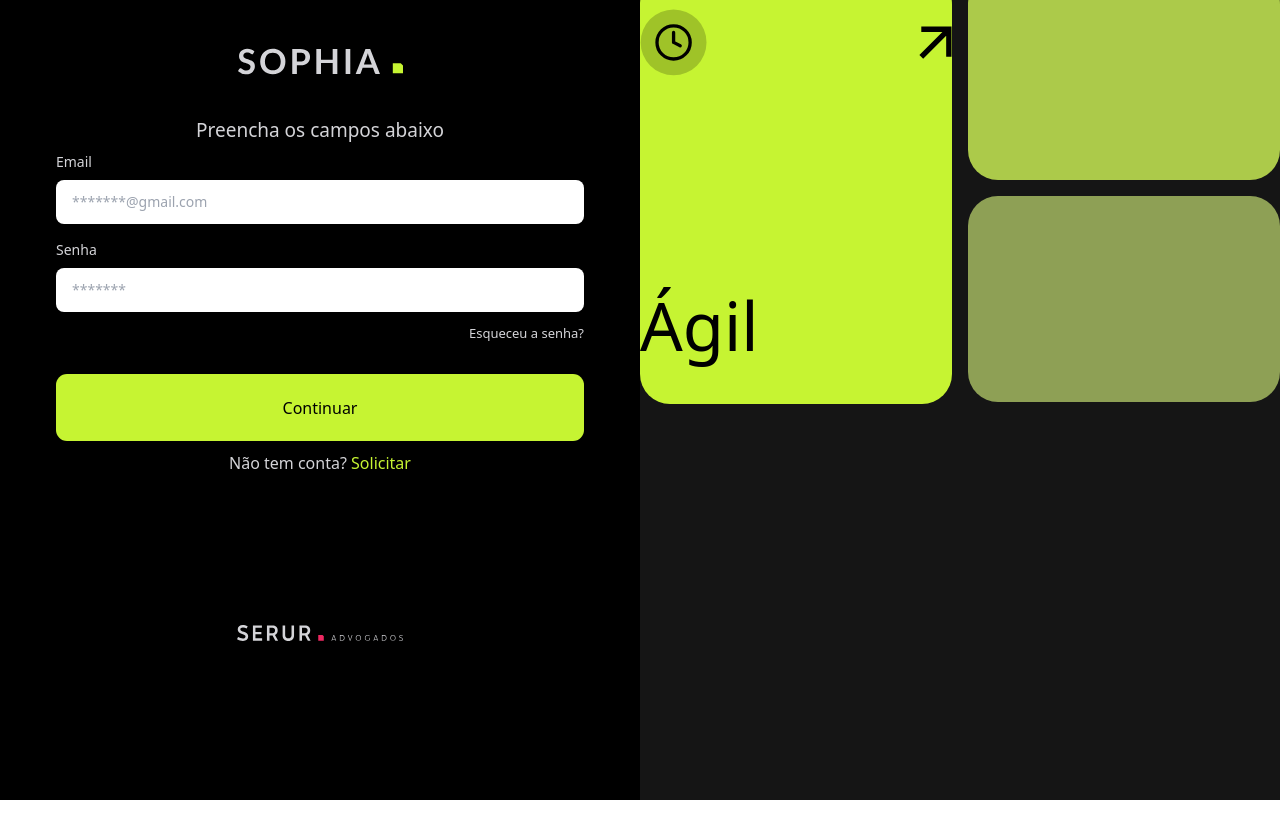
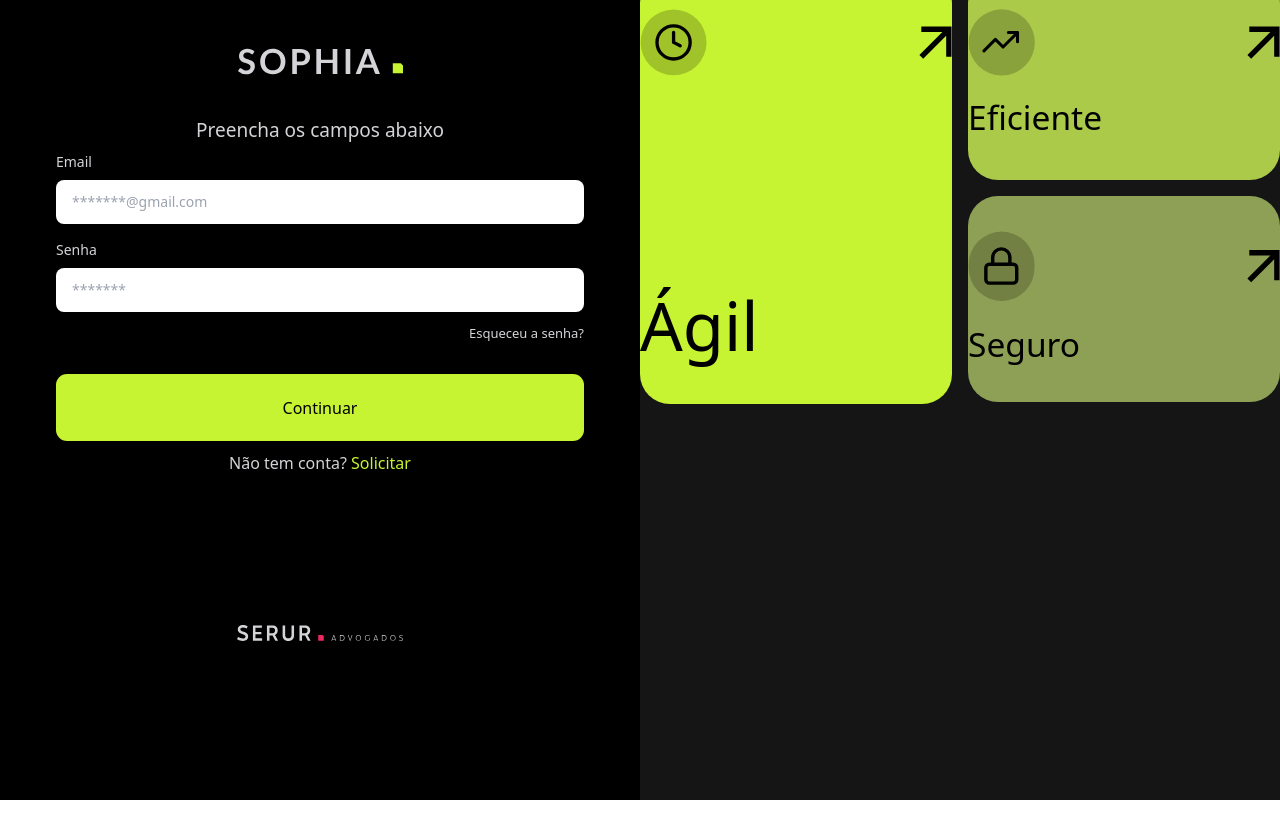
Before and after one commit to revelatiostudio/serur-login, a Next.js app: page / in a window 1280 px wide. Built offline with nearby package versions, Linux system fonts and the light colour scheme.

Commit message:
desenvolvimento divisoes

```diff
--- a/src/app/page.css
+++ b/src/app/page.css
@@ -115,13 +115,38 @@
     margin-left: 1rem;
 }
 
+
 .eficiencia{
     width: 100%;
     max-width: 24.0625rem;
     height: 12.875rem;
     background-color: var(--color-verde-medio);
     border-radius: 30px;
+    display: flex;
+    flex-direction: column;
+    align-items: center;
 }
+.eficiencia .eficiencia-div{
+    display: flex;
+    justify-content: space-between;
+    width: 100%;
+    max-width: 19.8125rem;
+    margin-top: 2.1875rem;
+}
+
+.eficiencia .eficiencia-text{
+    width: 100%;
+    max-width: 317px;
+    align-items: end;
+    margin-top: 16px;
+}
+.eficiencia .eficiencia-text h2{
+    font-size: 33.5px;
+    font-weight: 400;
+    line-height: 150%;
+}
+
+
 .seguro{
     width: 100%;
     max-width: 24.0625rem;
@@ -129,5 +154,29 @@
     background-color: var(--color-verde-escuro);
     border-radius: 30px;
     margin-top: 1rem;
+    display: flex;
+    flex-direction: column;
+    align-items: center;
 
 }
+
+.seguro .seguro-div{
+    display: flex;
+    justify-content: space-between;
+    width: 100%;
+    max-width: 19.8125rem;
+    margin-top: 2.1875rem;
+}
+
+.seguro .seguro-text{
+    width: 100%;
+    max-width: 19.8125rem;
+    align-items: end;
+    margin-top: 1.125rem;
+}
+
+.seguro .seguro-text h2{
+    font-size: 33.5px;
+    font-weight: 400;
+    line-height: 150%;
+}
--- a/src/app/page.js
+++ b/src/app/page.js
@@ -4,6 +4,8 @@ import sophiaLogo from '../assets/sophiaLogo.svg'
 import serur from '../assets/serur.svg'
 import relogio from '../assets/relogio.svg'
 import setap from '../assets/setap.svg'
+import crescente from '../assets/crescente.svg'
+import cadeado from '../assets/cadeado.svg'
 import Image from 'next/image'
 
 export default function Home() {
@@ -78,9 +80,45 @@ export default function Home() {
 
           <div className="divisao">
             <div className="eficiencia">
+              <div className="eficiencia-div">
+                <Image
+                  src={crescente}
+                  width={67}
+                  height={67}
+                  alt="logo relogio" />
+
+                <Image
+                  src={setap}
+                  width={33}
+                  height={33}
+                  alt="seta" />
+
+              </div>
+              <div className="eficiencia-text">
+                <h2>Eficiente</h2>
+
+              </div>
 
             </div>
             <div className="seguro">
+              <div className="seguro-div">
+                <Image
+                  src={cadeado}
+                  width={67}
+                  height={67}
+                  alt="logo relogio" />
+
+                <Image
+                  src={setap}
+                  width={33}
+                  height={33}
+                  alt="seta" />
+
+              </div>
+              <div className="seguro-text">
+                <h2>Seguro</h2>
+
+              </div>
 
             </div>
 
```
Also changed, not shown: src/assets/cadeado.svg (added), src/assets/crescente.svg (added).
